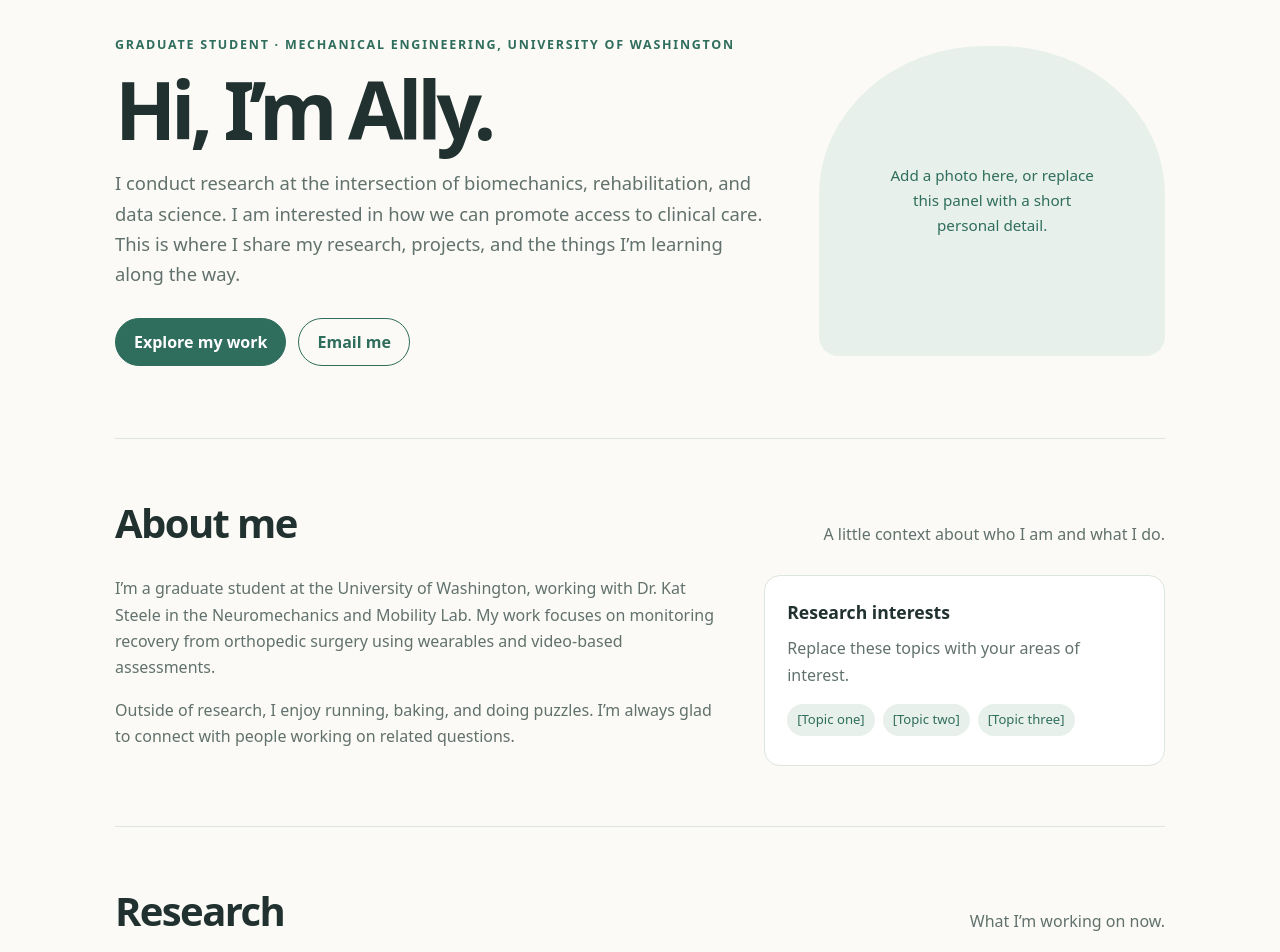
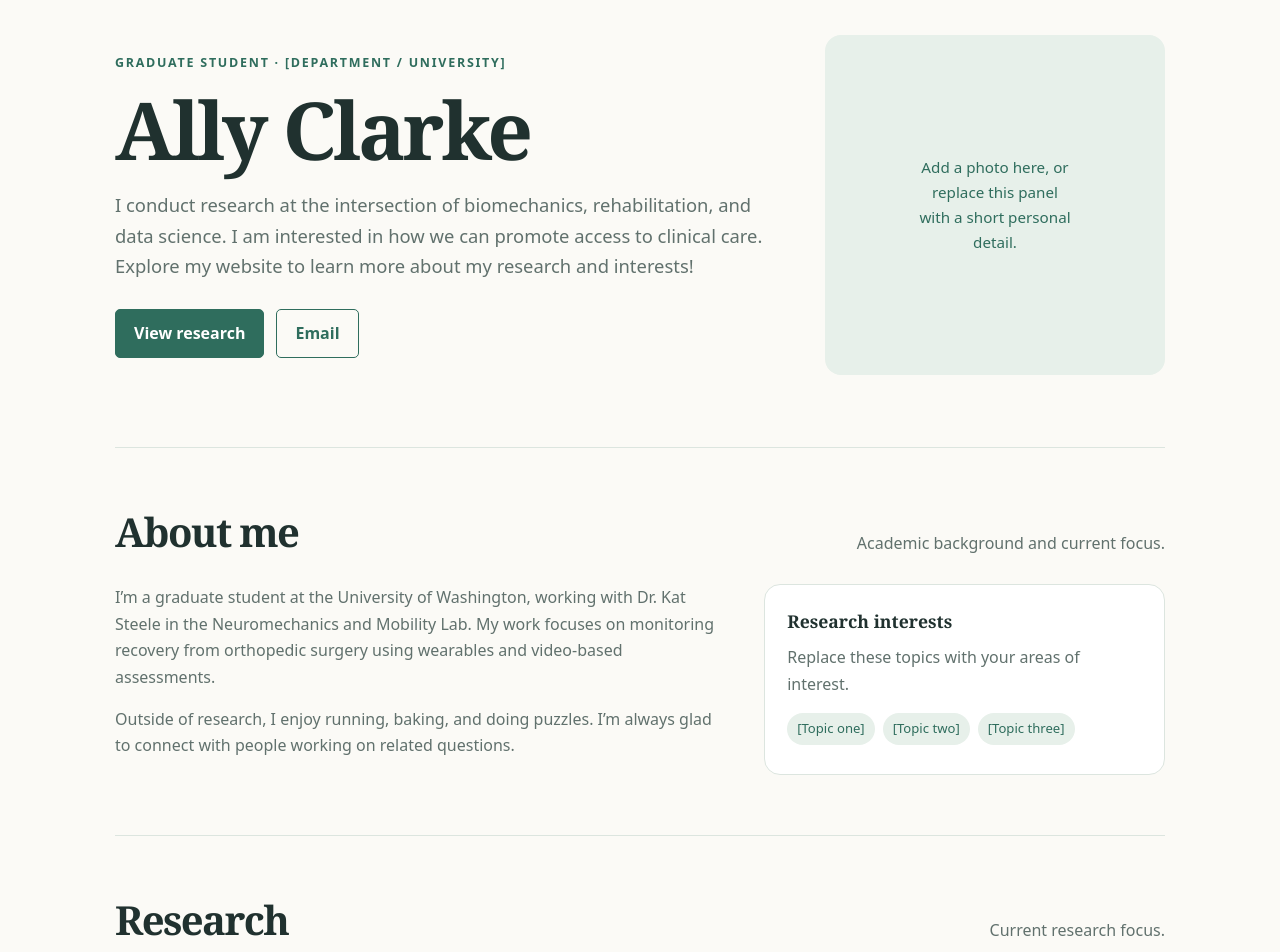
Before and after one commit to allyclarke02/allyclarke02.github.io, a plain HTML site: page index.html in a window 1280 px wide. Shown: the part 120-1072 px from the top of the page. Drawn offline with Linux system fonts and the light colour scheme.

Commit message:
Update index.html

```diff
--- a/index.html
+++ b/index.html
@@ -37,13 +37,16 @@
     .hero { padding: 84px 0 72px; display: grid; grid-template-columns: 1.5fr .8fr; gap: 56px; align-items: center; }
     .eyebrow { color: var(--green); text-transform: uppercase; letter-spacing: .14em; font-size: .78rem; font-weight: 750; }
     h1, h2, h3, p { margin-top: 0; }
-    h1 { margin: 12px 0 18px; font-size: clamp(2.6rem, 7vw, 5rem); line-height: 1.03; letter-spacing: -.065em; }
+    h1 { margin: 12px 0 18px; font-size: clamp(2.6rem, 7vw, 5rem); line-height: 1.08; letter-spacing: -.04em; }
     .lead { max-width: 650px; color: var(--muted); font-size: 1.15rem; }
     .actions { display: flex; flex-wrap: wrap; gap: 12px; margin-top: 28px; }
-    .button { display: inline-block; border: 1px solid var(--green); border-radius: 999px; padding: 10px 18px; color: white; background: var(--green); font-weight: 650; text-decoration: none; }
+    .button { display: inline-block; border: 1px solid var(--green); border-radius: 5px; padding: 10px 18px; color: white; background: var(--green); font-weight: 600; text-decoration: none; }
     .button.secondary { color: var(--green); background: transparent; }
-    .portrait { min-height: 310px; border-radius: 48% 48% 20px 20px; background: var(--mint); display: grid; place-items: center; padding: 26px; text-align: center; color: var(--green); }
-    .portrait span { max-width: 210px; font-size: .95rem; }
+    .portrait { width: 100%; max-width: 340px; aspect-ratio: 1 / 1; justify-self: end; border-radius: 16px; overflow: hidden; background: var(--mint); display: grid; place-items: center; text-align: center; color: var(--green); }
+    .portrait span { max-width: 210px; padding: 26px; font-size: .95rem; }
+    .portrait img { display: block; width: 100%; height: 100%; object-fit: cover; }
+    h1, h2, h3 { font-family: Georgia, "Times New Roman", serif; font-weight: 600; }
+
     section { padding: 60px 0; border-top: 1px solid var(--line); }
     .section-heading { display: flex; justify-content: space-between; align-items: end; gap: 20px; margin-bottom: 28px; }
     h2 { margin-bottom: 0; font-size: clamp(1.8rem, 4vw, 2.5rem); line-height: 1.2; letter-spacing: -.04em; }
@@ -72,7 +75,7 @@
     @media (max-width: 720px) {
       .hero, .about-grid { grid-template-columns: 1fr; }
       .hero { padding: 58px 0; gap: 30px; }
-      .portrait { min-height: 210px; border-radius: 20px; }
+      .portrait { justify-self: center; }
       .projects { grid-template-columns: 1fr; }
       .section-heading, .contact-box { align-items: flex-start; flex-direction: column; }
       .timeline-item { grid-template-columns: 1fr; gap: 4px; }
@@ -99,12 +102,12 @@
   <main id="top" class="wrap">
     <section class="hero" style="border-top:0">
       <div>
-        <div class="eyebrow">Graduate student · Mechanical Engineering, University of Washington</div>
-        <h1>Hi, I’m Ally.</h1>
-        <p class="lead">I conduct research at the intersection of biomechanics, rehabilitation, and data science. I am interested in how we can promote access to clinical care. This is where I share my research, projects, and the things I’m learning along the way.</p>
+        <div class="eyebrow">Graduate student · [Department / University]</div>
+        <h1>Ally Clarke</h1>
+        <p class="lead">I conduct research at the intersection of biomechanics, rehabilitation, and data science. I am interested in how we can promote access to clinical care. Explore my website to learn more about my research and interests!</p>
         <div class="actions">
-          <a class="button" href="#research">Explore my work</a>
-          <a class="button secondary" href="mailto:akc02@uw.edu">Email me</a>
+          <a class="button" href="#research">View research</a>
+          <a class="button secondary" href="mailto:akc02@uw.edu">Email</a>
         </div>
       </div>
       <div class="portrait" role="img" aria-label="Placeholder for a profile photo">
@@ -115,7 +118,7 @@
     <section id="about">
       <div class="section-heading">
         <h2>About me</h2>
-        <p class="section-note">A little context about who I am and what I do.</p>
+        <p class="section-note">Academic background and current focus.</p>
       </div>
       <div class="about-grid">
         <div>
@@ -135,7 +138,7 @@
     <section id="research">
       <div class="section-heading">
         <h2>Research</h2>
-        <p class="section-note">What I’m working on now.</p>
+        <p class="section-note">Current research focus.</p>
       </div>
       <div class="info-card">
         <h3>[Your current research project]</h3>
@@ -147,7 +150,7 @@
     <section id="projects">
       <div class="section-heading">
         <h2>Selected projects</h2>
-        <p class="section-note">Research, tools, and other work.</p>
+        <p class="section-note">Selected academic and professional work.</p>
       </div>
       <div class="projects">
         <article class="project-card">
@@ -168,7 +171,7 @@
     <section id="cv">
       <div class="section-heading">
         <h2>Experience</h2>
-        <p class="section-note">A short overview; link your full CV below.</p>
+        <p class="section-note">Education and professional appointments.</p>
       </div>
       <div class="timeline">
         <div class="timeline-item">
@@ -185,7 +188,7 @@
 
     <section id="contact">
       <div class="contact-box">
-        <div><h2>Get in touch</h2><p>For research questions, collaboration, or a friendly hello.</p></div>
+        <div><h2>Get in touch</h2><p>For academic inquiries and professional correspondence.</p></div>
         <a class="button" href="mailto:akc02@uw.edu">akc02@uw.edu</a>
       </div>
     </section>
```
